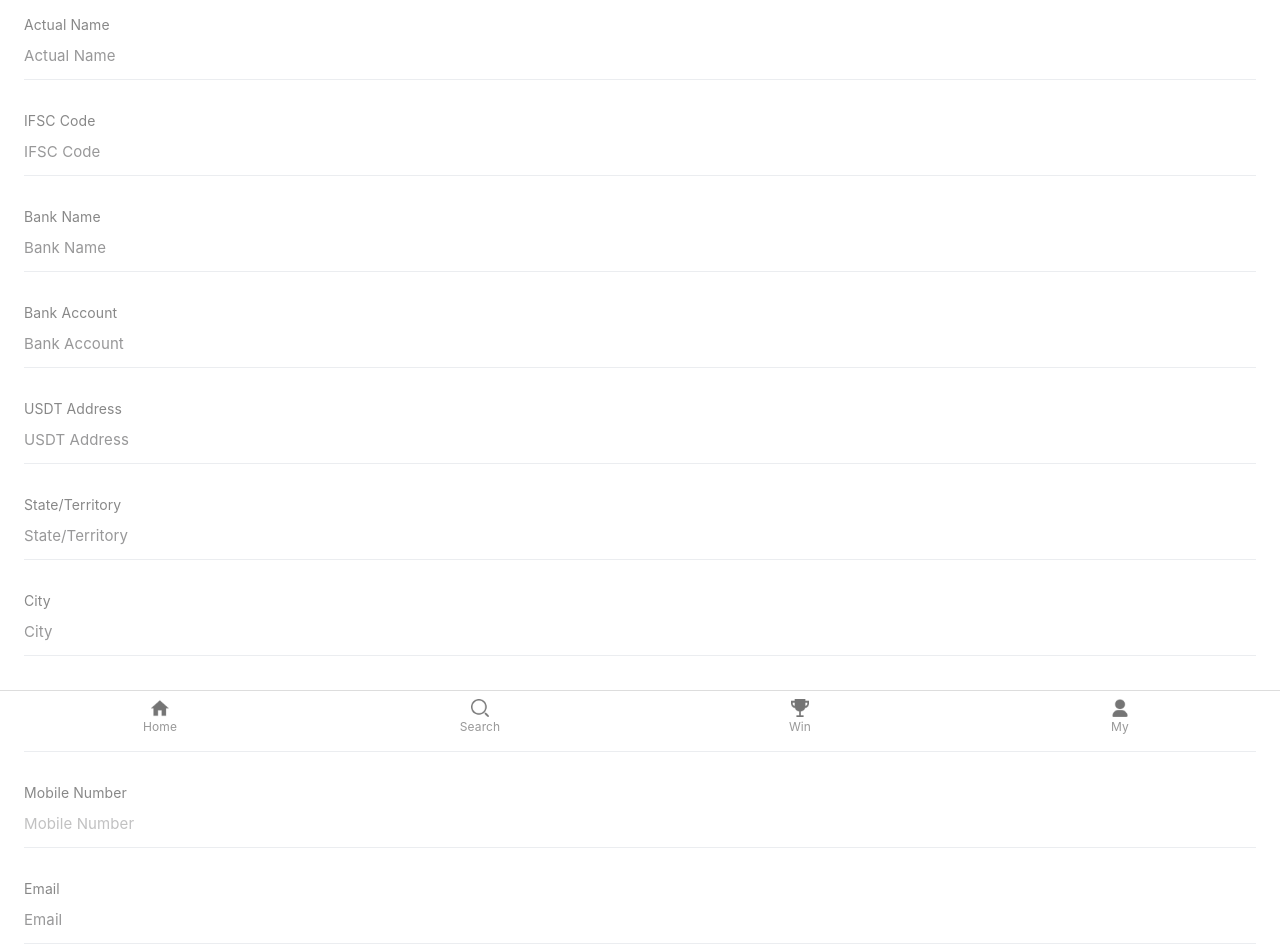
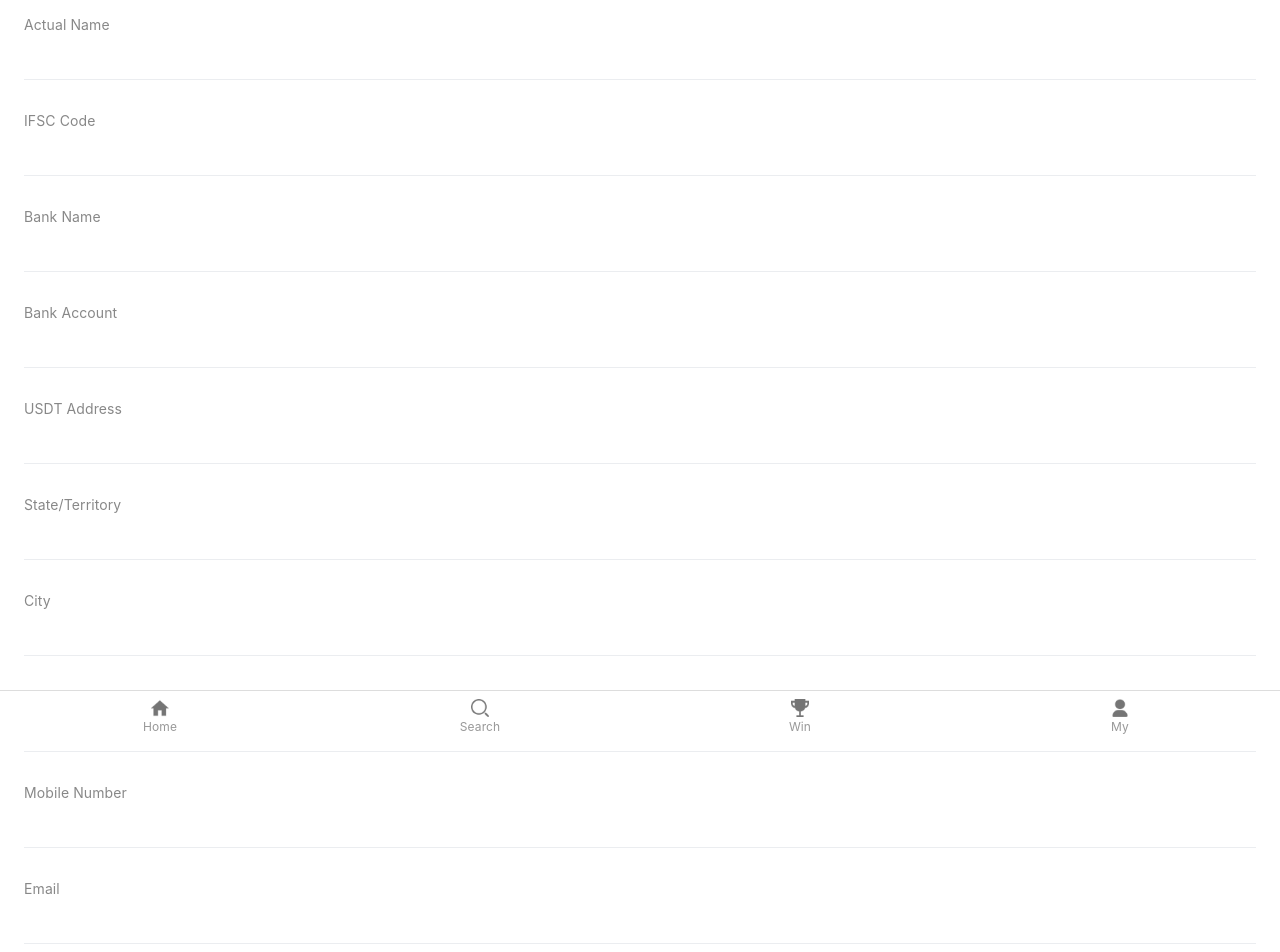
Before and after one commit to Prince04u/Trovaaa, a Next.js app: page /addbankcard in a window 1280 px wide. Shown: the part 60-1012 px from the top of the page. Built offline with nearby package versions, Linux system fonts and the light colour scheme; no server answers.

Commit message:
style: remove placeholders from Add Bank Card form fields

```diff
--- a/app/addbankcard/page.js
+++ b/app/addbankcard/page.js
@@ -172,7 +172,7 @@ export default function AddBankCardPage() {
             name="actualName"
             value={form.actualName}
             onChange={handleChange}
-            placeholder="Actual Name"
+            placeholder=""
             className={inputClass}
             required
           />
@@ -187,7 +187,7 @@ export default function AddBankCardPage() {
             name="ifscCode"
             value={form.ifscCode}
             onChange={handleChange}
-            placeholder="IFSC Code"
+            placeholder=""
             className={inputClass}
             required
           />
@@ -202,7 +202,7 @@ export default function AddBankCardPage() {
             name="bankName"
             value={form.bankName}
             onChange={handleChange}
-            placeholder="Bank Name"
+            placeholder=""
             className={inputClass}
             required
           />
@@ -217,7 +217,7 @@ export default function AddBankCardPage() {
             name="bankAccount"
             value={form.bankAccount}
             onChange={handleChange}
-            placeholder="Bank Account"
+            placeholder=""
             className={inputClass}
             required
           />
@@ -232,7 +232,7 @@ export default function AddBankCardPage() {
             name="usdtAddress"
             value={form.usdtAddress}
             onChange={handleChange}
-            placeholder="USDT Address"
+            placeholder=""
             className={inputClass}
           />
           <div className={underlineClass}></div>
@@ -246,7 +246,7 @@ export default function AddBankCardPage() {
             name="state"
             value={form.state}
             onChange={handleChange}
-            placeholder="State/Territory"
+            placeholder=""
             className={inputClass}
           />
           <div className={underlineClass}></div>
@@ -260,7 +260,7 @@ export default function AddBankCardPage() {
             name="city"
             value={form.city}
             onChange={handleChange}
-            placeholder="City"
+            placeholder=""
             className={inputClass}
           />
           <div className={underlineClass}></div>
@@ -274,7 +274,7 @@ export default function AddBankCardPage() {
             name="address"
             value={form.address}
             onChange={handleChange}
-            placeholder="Address"
+            placeholder=""
             className={inputClass}
           />
           <div className={underlineClass}></div>
@@ -287,7 +287,7 @@ export default function AddBankCardPage() {
             type="text"
             name="mobileNumber"
             value={form.mobileNumber}
-            placeholder="Mobile Number"
+            placeholder=""
             className={inputClass + " opacity-60 cursor-not-allowed"}
             readOnly
             disabled
@@ -303,7 +303,7 @@ export default function AddBankCardPage() {
             name="email"
             value={form.email}
             onChange={handleChange}
-            placeholder="Email"
+            placeholder=""
             className={inputClass}
           />
           <div className={underlineClass}></div>
@@ -325,7 +325,7 @@ export default function AddBankCardPage() {
               name="code"
               value={form.code}
               onChange={handleChange}
-              placeholder="Verification Code"
+              placeholder=""
               className="w-full bg-transparent text-[15px] text-[#323233] placeholder-[#adadad] outline-none border-none p-0 h-[28px]"
               required
             />
```
